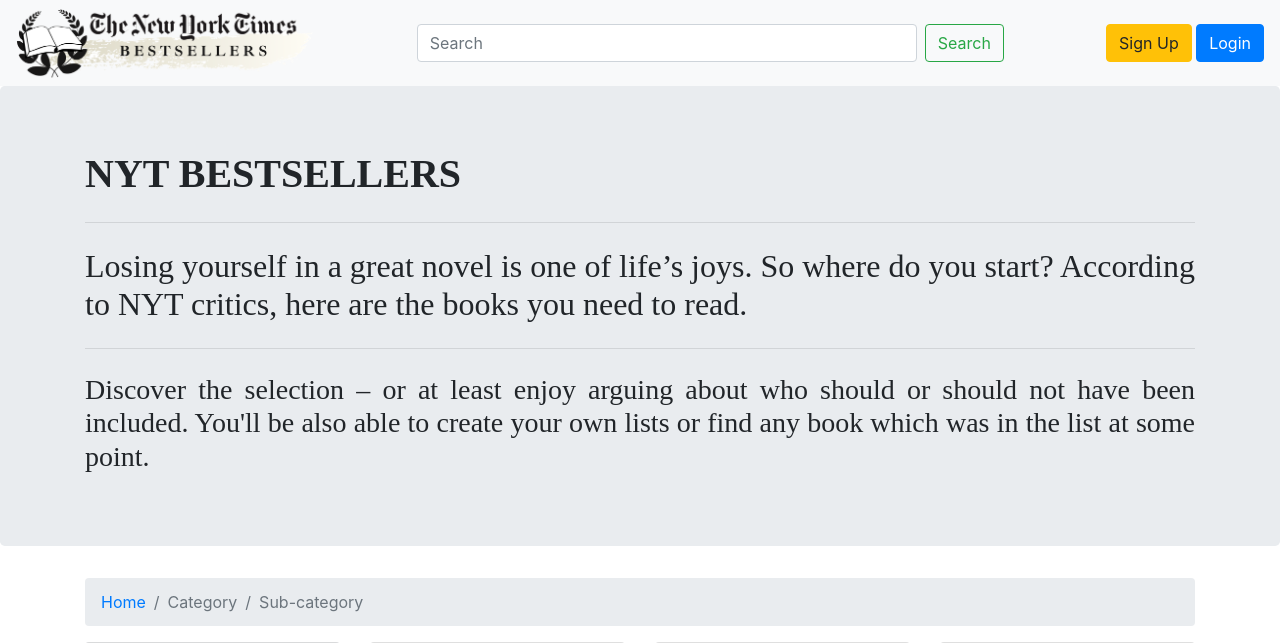
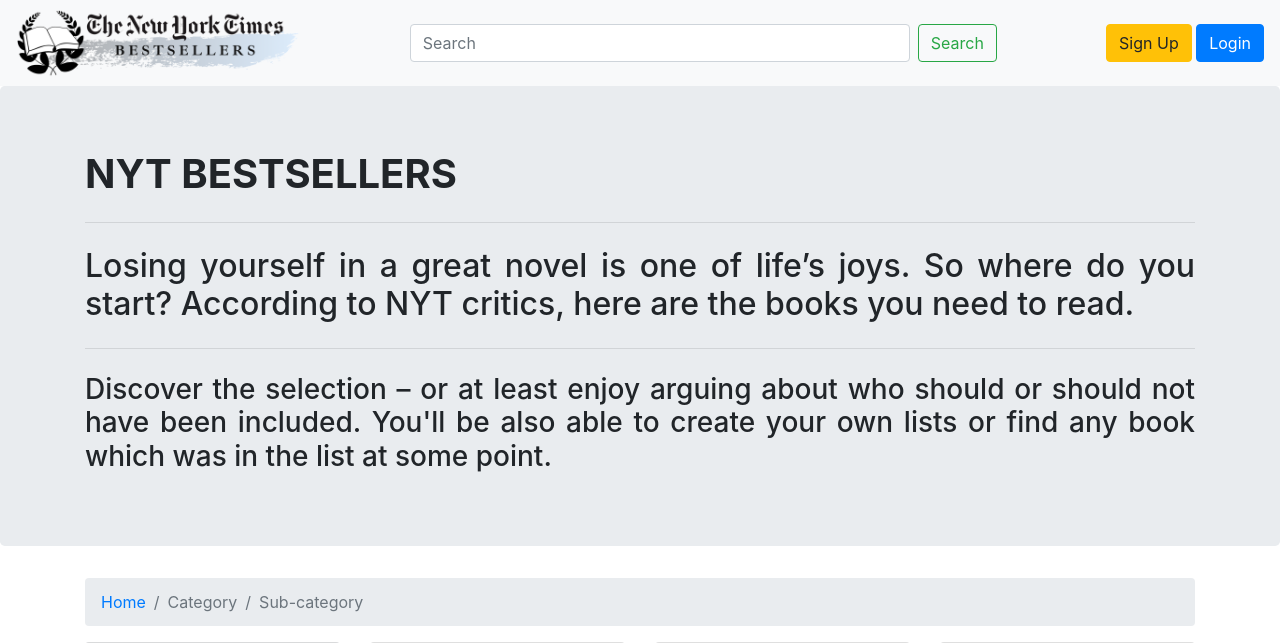
Before and after one commit to josalhor/WebProjectOne, a Django app: page / in a window 1280 px wide. Shown: the top 643 px of the page. Run offline with Django 3.2, Linux system fonts and the light colour scheme; grey boxes labelled with a size stand in for pictures from a placeholder-image service; parts of the project's set-up code (start-up, migrations or seed data) failed here and were passed over; some libraries are stand-ins or nearby versions.

Commit message:
text font chanched

```diff
--- a/src/templates/base.html
+++ b/src/templates/base.html
@@ -2,8 +2,7 @@
 <html>
     <head>
         <meta charset="utf-8" />
-        <title>NYT Best Sellers</title>
-        {% block home_bootstrap_css %}
+        <!-- Bootstrap CSS -->
         <link href="//maxcdn.bootstrapcdn.com/bootstrap/4.0.0/css/bootstrap.min.css"
         rel="stylesheet" id="bootstrap-css">
         <script src="//maxcdn.bootstrapcdn.com/bootstrap/4.0.0/js/bootstrap.min.js"></script>
@@ -12,7 +11,8 @@
         <link href="https://maxcdn.bootstrapcdn.com/font-awesome/4.7.0/css/font-awesome.min.css"
         rel="stylesheet" integrity="sha384-wvfXpqpZZVQGK6TAh5PVlGOfQNHSoD2xbE+QkPxCAFlNEevoEH3Sl0sibVcOQVnN"
         crossorigin="anonymous">
-        {% endblock home_bootstrap_css %}
+
+        <title>NYT Best Sellers</title>
     </head>
     <body>
         {% include "header.html" %}
--- a/src/templates/header.html
+++ b/src/templates/header.html
@@ -4,7 +4,7 @@
     <span class="navbar-toggler-icon"></span>
   </button>
   <div class="collapse navbar-collapse" id="navbarTogglerDemo01">
-    <img src="{% static 'logo.png' %}" height="70px"/>
+    <a href="{% url 'home' %}"><img src="{% static 'logo.png' %}" height="70px"/></a>
     <form class="form-inline my-2 my-lg-0" style="margin-right:auto; margin-left:auto;">
       <input class="form-control mr-sm-2" type="search" placeholder="Search" aria-label="Search" style="width: 500px">
       <button class="btn btn-outline-success my-2 my-sm-0" type="submit">Search</button>
--- a/src/templates/home.html
+++ b/src/templates/home.html
@@ -3,11 +3,11 @@
 {% block home %}
 <section class="jumbotron">
 	<div class="container">
-		<h1 style='font-family: "Old English Text MT";font-weight: bold;'>NYT BESTSELLERS</h1>
+		<h1 style='font-weight: bold;'>NYT BESTSELLERS</h1>
 		<hr class="my-4">
-		<h2 class="text-justify" style='font-family: "Old English Text MT"'>Losing yourself in a great novel is one of life’s joys. So where do you start? According to NYT critics, here are the books you need to read.</h1>
+		<h2 class="text-justify">Losing yourself in a great novel is one of life’s joys. So where do you start? According to NYT critics, here are the books you need to read.</h1>
 		<hr class="my-4">
-		<h3 class="text-justify" style='font-family: "Old English Text MT"'>Discover the selection – or at least enjoy arguing about who should or should not have been included. You'll be also able to create your own lists or find any book which was in the list at some point.</h2>
+		<h3 class="text-justify">Discover the selection – or at least enjoy arguing about who should or should not have been included. You'll be also able to create your own lists or find any book which was in the list at some point.</h2>
 	</div>
 </section>
 <div class="container">
@@ -15,7 +15,7 @@
 		<div class="col">
 			<nav aria-label="breadcrumb">
 				<ol class="breadcrumb">
-					<li class="breadcrumb-item"><a href="home.html">Home</a></li>
+					<li class="breadcrumb-item"><a href="{% url 'home' %}">Home</a></li>
 					<li class="breadcrumb-item active" aria-current="page">Category</li>
 					<li class="breadcrumb-item active" aria-current="page">Sub-category</li>
 				</ol>
```
Also changed, not shown: src/book_visualizer/static/logo.png. Lines whose indentation alone changed are shown as unchanged.
